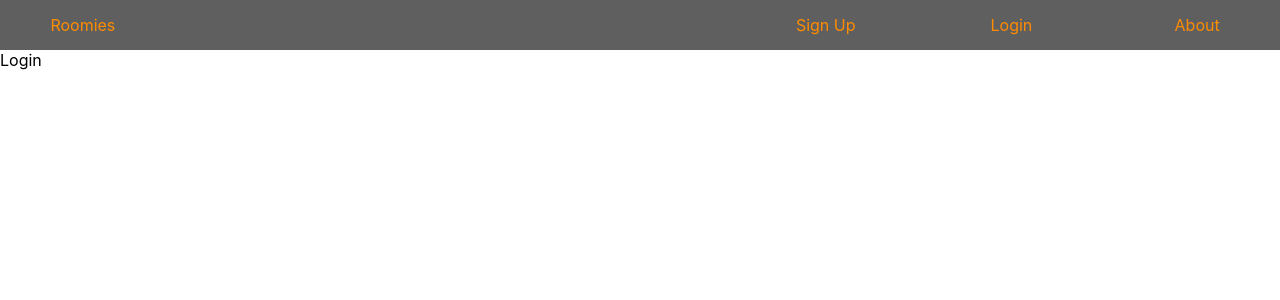
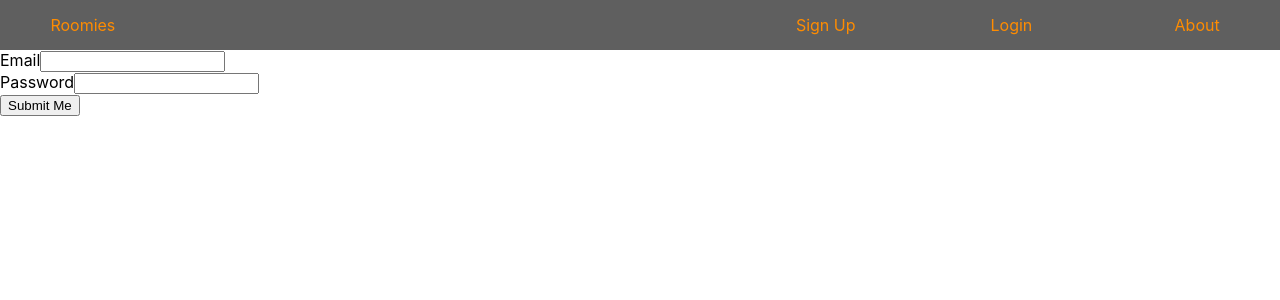
Before and after one commit to QMaximillian/frontend-roomies-app, a React (Create React App) app: page /login in a window 1280 px wide. Shown: the top 300 px of the page. Built offline with nearby package versions, Linux system fonts and the light colour scheme.

Commit message:
Beginning simple auth

```diff
--- a/src/App.js
+++ b/src/App.js
@@ -12,14 +12,34 @@ import HouseCreateForm from './components/HouseCreateForm'
 
 class App extends Component {
 
+  state = {
+    auth: {
+      currentUser : {}
+    }
+  }
+
+  handleLoginUser = (user) => {
+    const newAuth = {
+        ...this.state.auth,
+        currentUser: user
+    }
+
+    this.setState({
+      auth: newAuth
+    })
+  }
+
+
   render() {
+    const loggedIn = !!this.state.auth.currentUser.id
+    console.log(loggedIn);
     return (
       <div>
       <Navbar/>
         <Switch>
           <Route exact path="/homepage" render={(props) => <HomeContainer {...props}/>}/>
           <Route exact path="/sign-up" render={(props) => <SignUp {...props}/>}/>
-          <Route exact path="/login" render={(props) => <Login {...props}/>}/>
+          <Route exact path="/login" render={(props) => <Login handleLoginUser={this.handleLoginUser} loggedIn={loggedIn} {...props}/>}/>
           <Route exact path="/signedup" render={(props) => <SignUpJoin {...props}/>}/>
           <Route exact path="/create" render={(props) => <HouseCreateForm {...props}/>}/>
         </Switch>
--- a/src/adapters/index.js
+++ b/src/adapters/index.js
@@ -1,5 +1,14 @@
 const baseHomeUrl = "http://localhost:3001/homes"
 const baseUserUrl = "http://localhost:3001/users"
+const baseLoginUrl = "http://localhost:3001/login"
+
+export const fetchLoginActor = (body) => {
+  return fetch(baseLoginUrl, {
+    method: "POST",
+    headers: headers(),
+    body: JSON.stringify(body)
+  }).then(resp => resp.json())
+}
 
 export const fetchUser = () =>  {
   return fetch('https://localhost:3001/users').then(resp => resp.json())
@@ -27,13 +36,20 @@ export const fetchCreateUser = (body) => {
 }
 
 
-const headers = (method, body) => {
+// const headers = (method, body) => {
+//   return {
+//     method: method,
+//     headers: {
+//       'Content-Type': 'application/json'
+//
+//     },
+//     body: JSON.stringify(body)
+//   }
+// }
+
+const headers = () => {
   return {
-    method: method,
-    headers: {
-      'Content-Type': 'application/json'
-
-    },
-    body: JSON.stringify(body)
+      'Content-Type': 'application/json',
+      Accept: 'application/json'
   }
 }
--- a/src/components/Login.js
+++ b/src/components/Login.js
@@ -1,11 +1,61 @@
 import React, { Component } from 'react'
 import { connect } from 'react-redux'
+import { fetchLoginActor } from '../adapters/index.js'
 
 class Login extends Component {
+
+  state = {
+    user: {
+      email: '',
+      password: ''
+    }
+  }
+
+  componentDidUpdate(){
+    if (this.props.loggedIn) {
+     return this.props.history.push('/roomie-home')
+   }
+  }
+  handleSignIn = (e) => {
+    e.preventDefault()
+    fetchLoginActor(this.state).then(resp => {
+      this.props.handleLoginUser(resp.user)
+    })
+  }
+
+  handleChange = (e) => {
+    this.setState({
+      user: {
+        ...this.state.user,
+        [e.target.name]: e.target.value
+      }
+    },() => console.log(this.state) )
+  }
+
    render() {
+     if (this.props.loggedIn) {
+
+     }
      return (
         <div>
-          Login
+        <form
+          onChange={this.handleChange}>
+          <div>
+            <label>Email</label>
+            <input
+              name='email'
+              value={this.state.email}/>
+          </div>
+          <div>
+            <label>Password</label>
+            <input
+              name='password'
+              value={this.state.password}/>
+          </div>
+          <button
+            onClick={(e) => this.handleSignIn(e)}>Submit Me
+          </button>
+        </form>
         </div>
      )
    }
```
Also changed, not shown: src/hocs/withAuth.js (added, +12 -0 lines).
